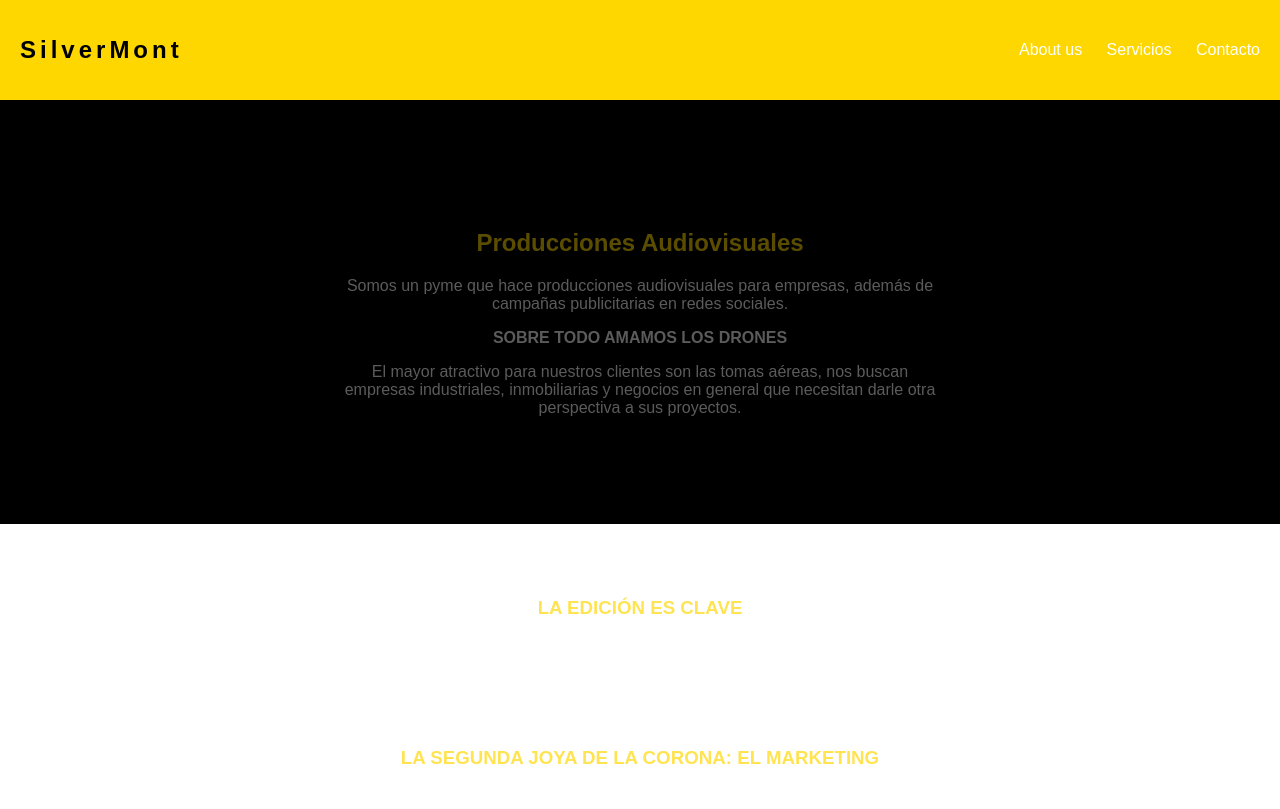
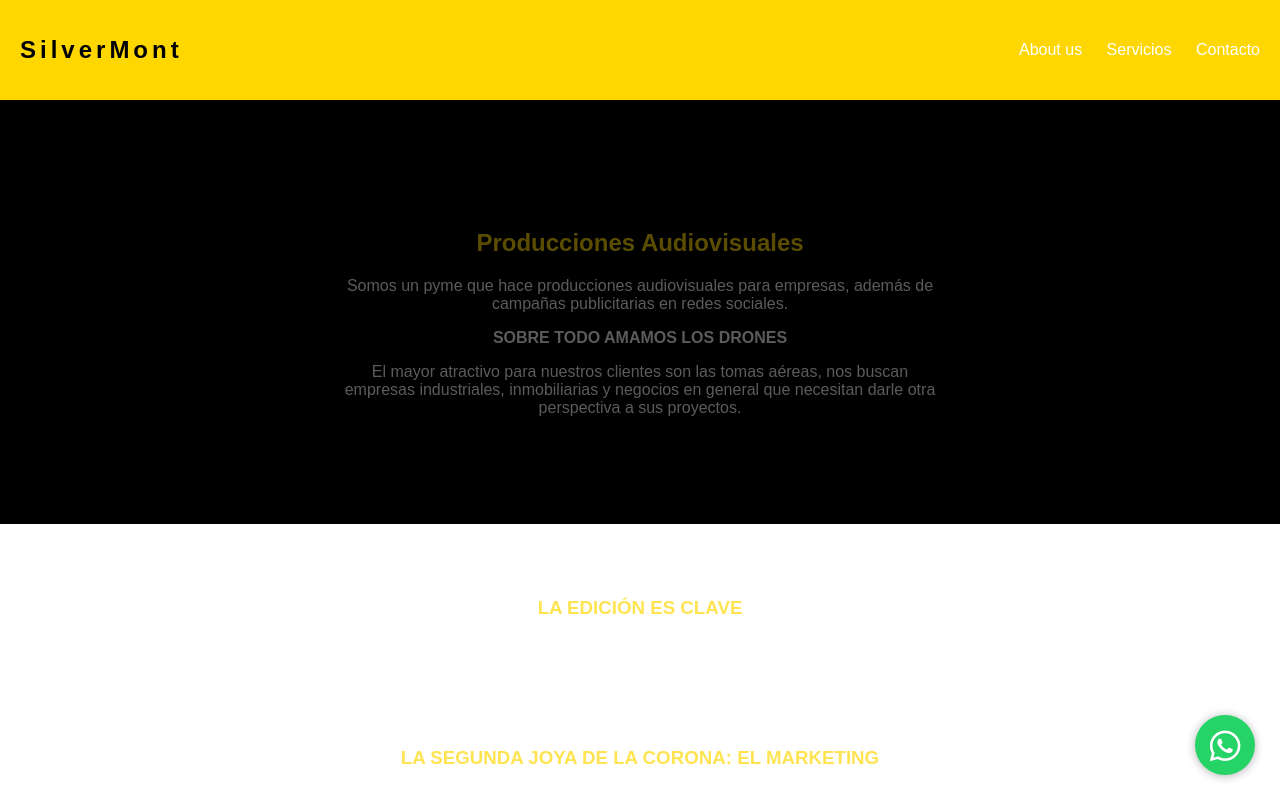
Before and after one commit to xavierdilorenzo/proyecto_1, a plain HTML site: page index.html in a window 1280 px wide. Shown: the top 809 px of the page. Drawn offline with Linux system fonts and the light colour scheme.

Commit message:
Add files via upload

```diff
--- a/index.html
+++ b/index.html
@@ -3,7 +3,7 @@
 <head>
   <meta charset="UTF-8">
   <meta name="viewport" content="width=device-width, initial-scale=1.0">
-  <title>SilverMont - Producciones Audiovisuales</title>
+  <title>SilverMont</title>
   <link rel="stylesheet" href="styles.css">
 </head>
 <body>
@@ -17,8 +17,12 @@
       </ul>
     </nav>
   </header>
-
-
+    <script src="https://kit.fontawesome.com/eb496ab1a0.js" crossorigin="anonymous"></script>
+  </head>
+  <body>
+    <a href="https://api.whatsapp.com/send?phone=3513691398" class="btn-wsp" target="_blank">
+        <i class="fa fa-whatsapp icono"></i>
+    </a>
   <section id="hero">
     <div class="hero-content">
       <h2>Producciones Audiovisuales</h2>
--- a/styles.css
+++ b/styles.css
@@ -1,3 +1,31 @@
+/*whatsaap*/
+
+.btn-wsp{
+  position:fixed;
+  width:60px;
+  height:60px;
+  line-height: 63px;
+  bottom:25px;
+  right:25px;
+  background:#25d366;
+  color:#FFF;
+  border-radius:50px;
+  text-align:center;
+  font-size:35px;
+  box-shadow: 0px 1px 10px rgba(0,0,0,0.3);
+  z-index:100;
+  transition: all 300ms ease;
+}
+.btn-wsp:hover{
+  background: #20ba5a;
+}
+@media only screen and (min-width:320px) and (max-width:768px){
+  .btn-wsp{
+      width:63px;
+      height:63px;
+      line-height: 66px;
+}
+}
 /* Estilos generales */
 body {
     font-family: Arial, sans-serif;
```
